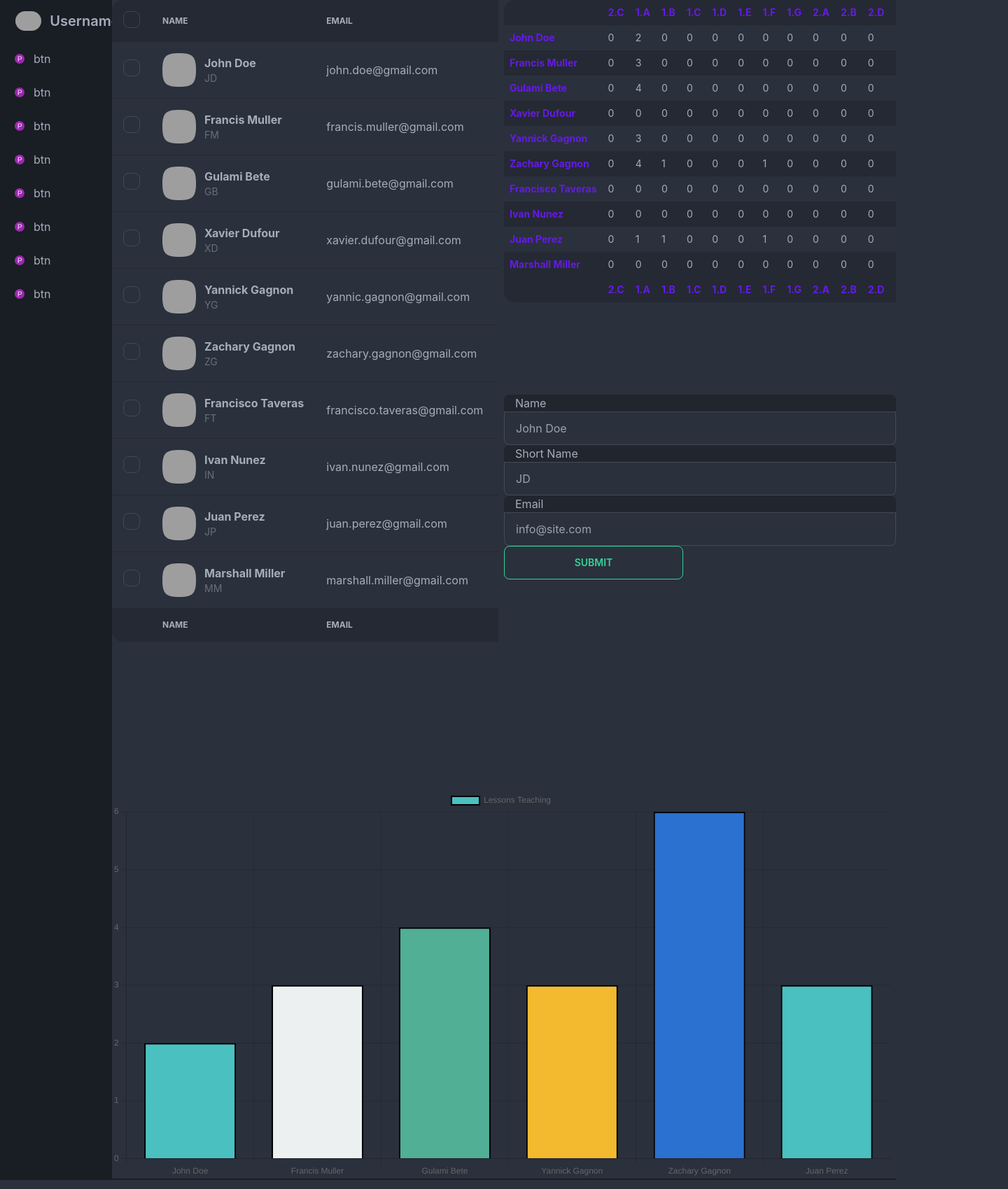
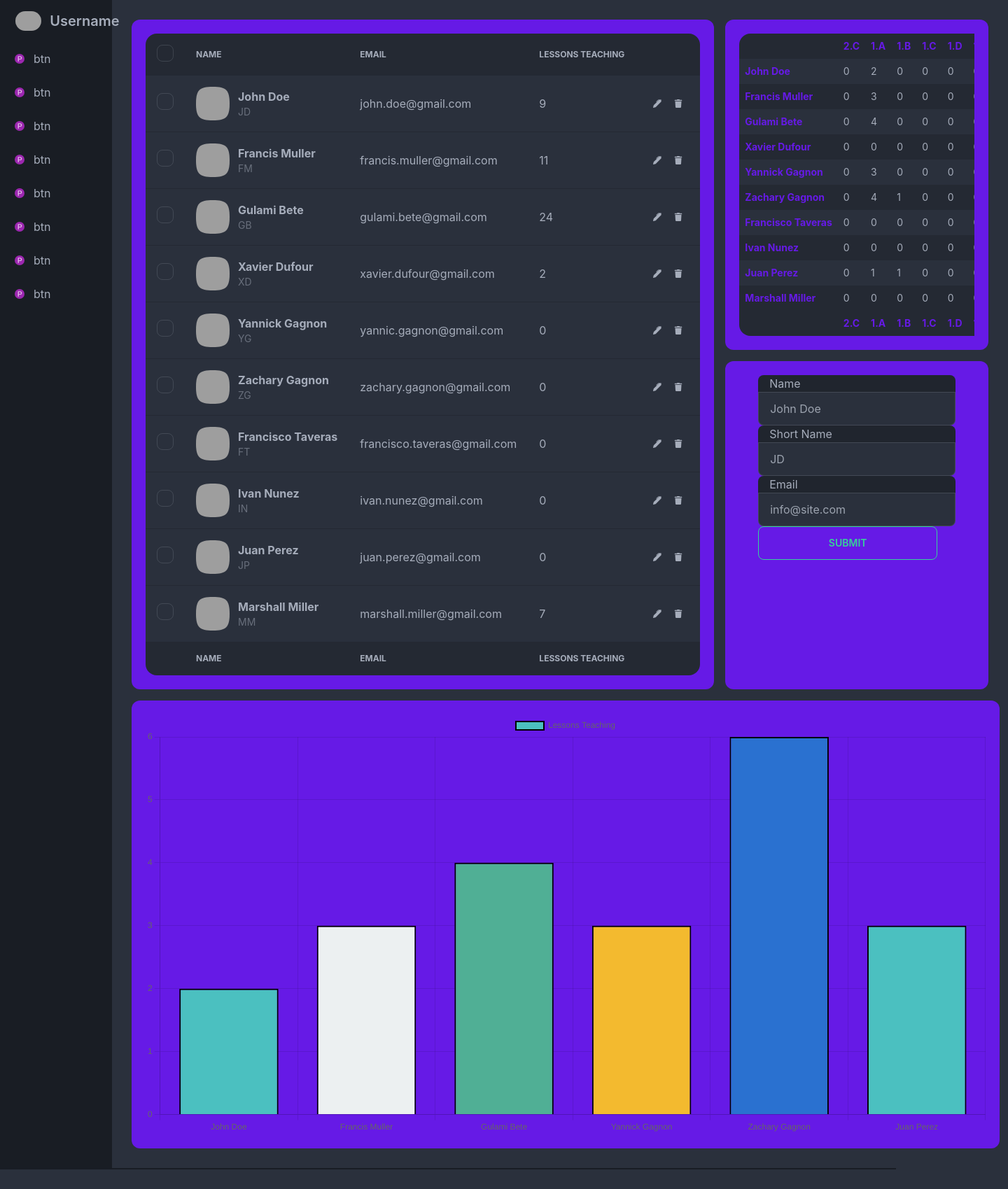
Before and after one commit to Chickenbiscuitoo/timetable-manager, a Next.js app: page /teachers in a window 1280 px wide. Shown: the top 1699 px of the page at 70% size, 1440 px wide, since content can reach past the window. Built offline with nearby package versions, Linux system fonts and the light colour scheme; grey boxes are pictures that could not be loaded.

Commit message:
added styling

```diff
--- a/pages/teachers.tsx
+++ b/pages/teachers.tsx
@@ -18,20 +18,22 @@ const Stats: NextPage = () => {
 
 			<main className="min-h-screen flex flex-row">
 				<Sidebar />
-				<div>
-					<div className="grid overflow-hidden grid-cols-2 grid-rows-3 gap-2">
-						<div className="box row-span-2">
+				<div className="flex flex-col w-screen p-5">
+					<div className="flex flex-row w-full">
+						<div className="flex bg-primary p-5 m-2 place-content-center rounded-xl flex-1">
 							<TeachersManager />
 						</div>
-						<div className="box col-start-2 col-span-2">
-							<TeachersTable />
+						<div className="flex flex-col overflow-x-auto">
+							<div className="flex bg-primary p-5 m-2 place-content-center rounded-xl">
+								<TeachersTable />
+							</div>
+							<div className="flex bg-primary p-5 m-2 place-content-center rounded-xl h-full">
+								<TeacherForm />
+							</div>
 						</div>
-						<div className="box col-start-2 col-span-2">
-							<TeacherForm />
-						</div>
-						<div className="box col-start-1 col-end-3">
-							<TeachersBarChart />
-						</div>
+					</div>
+					<div className="bg-primary p-5 m-2 rounded-xl w-full">
+						<TeachersBarChart />
 					</div>
 				</div>
 			</main>
```
